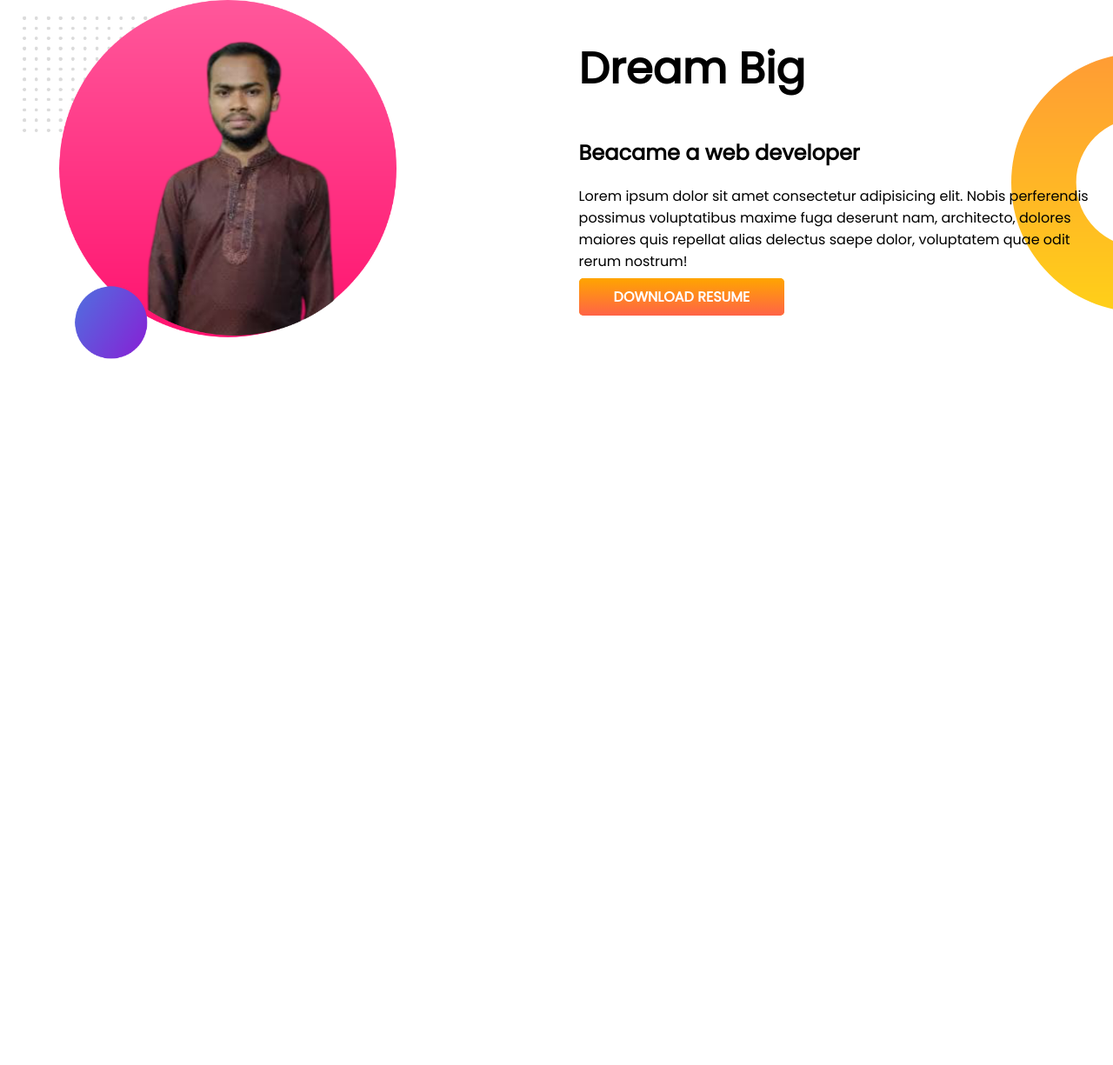
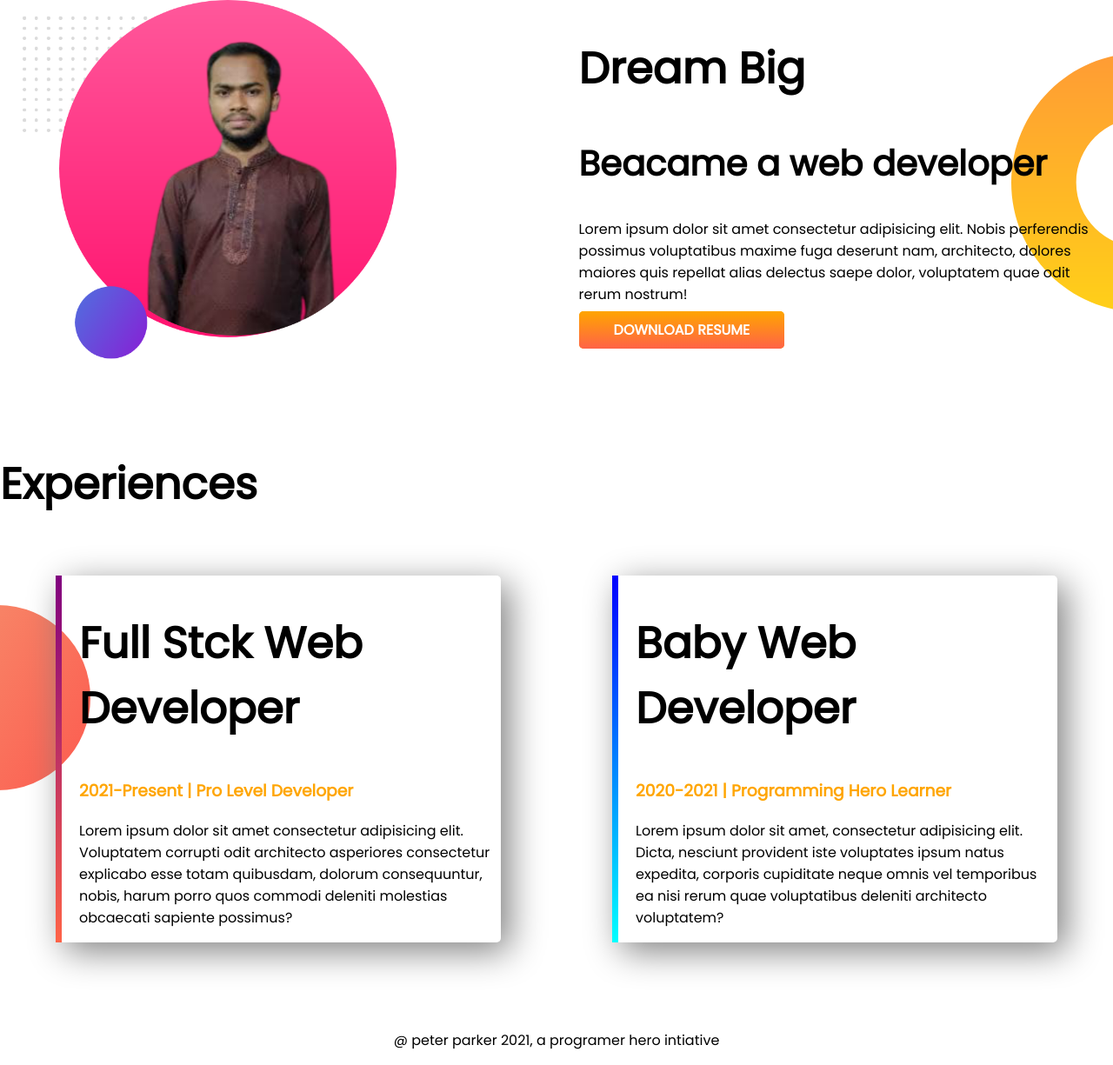
Before and after one commit to Proshantaroy7969/developer-portfolio, a plain HTML site: page index.html in a window 1280 px wide. Shown: the part 563-1788 px from the top of the page at 87% size. Before the commit the page ends 1083 px from the top, so only its background shows below. Drawn offline with Linux system fonts and the light colour scheme.

Commit message:
Experiences and footer added

```diff
--- a/index.html
+++ b/index.html
@@ -13,7 +13,7 @@
 
 </head>
 <body>
-<section class="top-banner">
+<section class="top-banner flexible-container">
     <div class="half-width">
         <h1>Welcome to</h1>
         <h1> <span class="orange-color">Proshanta Roy</span> World!</h1>
@@ -27,7 +27,7 @@
     </div>
 </section>
 
-<section class="dream-big">
+<section class="dream-big flexible-container">
     <div class="half-width">
         <img src="image/my-bg2.png" alt="proshanta-roy">
     </div>
@@ -37,9 +37,27 @@
     <h2>Beacame a web developer</h2>
     <p>Lorem ipsum dolor sit amet consectetur adipisicing elit. Nobis perferendis possimus voluptatibus maxime fuga deserunt nam, architecto, dolores maiores quis repellat alias delectus saepe dolor, voluptatem quae odit rerum nostrum!</p>
     <a class="link-button" target="_blank" href="">DOWNLOAD RESUME</a>
-
     </div>
 </section>
 
+<section class="experience-area">
+    <h1>Experiences</h1><br>
+    <div class="flexible-container">
+        <div id="full-stack-experiance" class="experiance-item">
+            <h1>Full Stck Web Developer</h1>
+            <h3 class="orange-color">2021-Present | Pro Level Developer</h3>
+            <p>Lorem ipsum dolor sit amet consectetur adipisicing elit. Voluptatem corrupti odit architecto asperiores consectetur explicabo esse totam quibusdam, dolorum consequuntur, nobis, harum porro quos commodi deleniti molestias obcaecati sapiente possimus?</p>
+        </div>
+        <div id="web-dev-experience" class="experiance-item">
+            <h1>Baby Web Developer</h1>
+            <h3 class="orange-color">2020-2021 | Programming Hero Learner</h3>
+            <p>Lorem ipsum dolor sit amet, consectetur adipisicing elit. Dicta, nesciunt provident iste voluptates ipsum natus expedita, corporis cupiditate neque omnis vel temporibus ea nisi rerum quae voluptatibus deleniti architecto voluptatem?</p>
+        </div>
+    </div>
+</section>
+<footer>
+    <p>@ peter parker 2021, a programer hero intiative</p>
+</footer>
+
 </body>
 </html>
--- a/style.css
+++ b/style.css
@@ -5,10 +5,13 @@ body{
 h1{
     font-size: 50px;
 }
+h2{
+    font-size: 40px;
+}
 .orange-color{
     color: orange;
 }
-section{
+.flexible-container{
     display: flex;
     margin-bottom: 100px;
 }
@@ -37,3 +40,29 @@ section{
     background-repeat: no-repeat;
     background-position: right;
 }
+.experiance-item{
+    width: 40%;
+    margin-left: 5%;
+    margin-right: 5%;
+    padding-left: 20px;
+    box-shadow: 10px 10px 40px gray;
+    border-radius: 5px;
+}
+.experience-area{
+    background-image: url(image/exp-bg.png);
+    background-repeat: no-repeat;
+    background-position: left;
+}
+#web-dev-experience{
+    border-left: 7px solid;
+    border-image: linear-gradient(blue, cyan);
+    border-image-slice: 1;
+}
+#full-stack-experiance{
+    border-left: 7px solid;
+    border-image: linear-gradient(purple, tomato);
+    border-image-slice: 1;
+}
+footer p{
+    text-align: center;
+}
```
